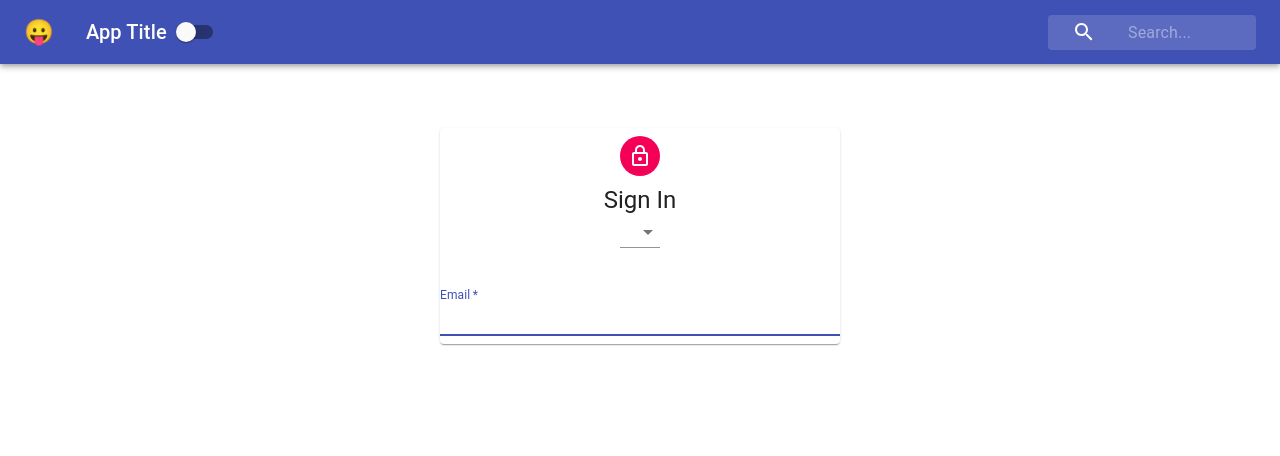
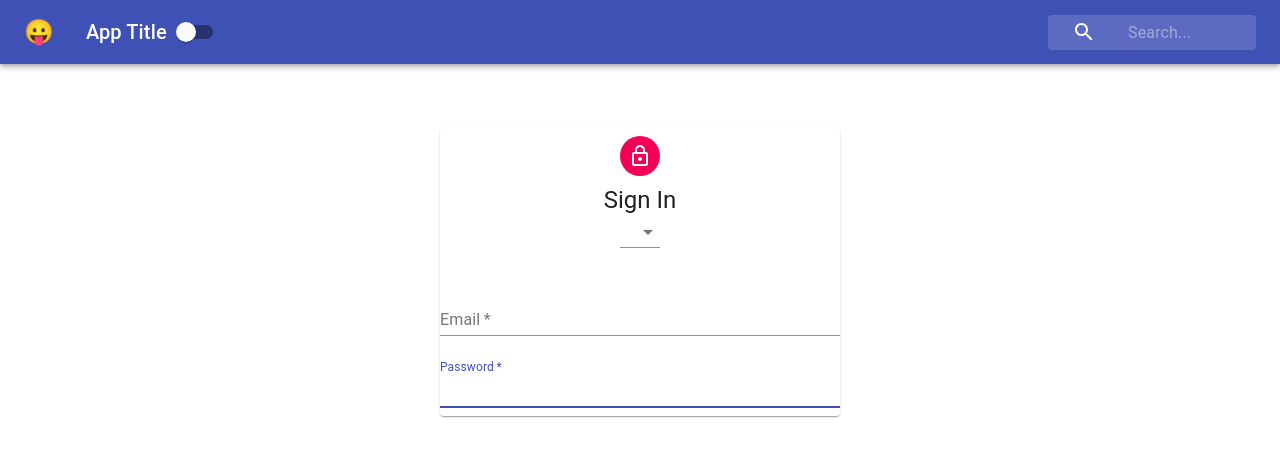
Before and after one commit to Decomplosed/react-context-app, a React (Create React App) app: page / in a window 1280 px wide. Shown: the top 456 px of the page. Built offline with nearby package versions, Linux system fonts and the light colour scheme.

Commit message:
added input for password

```diff
--- a/src/Form.js
+++ b/src/Form.js
@@ -36,6 +36,10 @@ class Form extends Component {
               <InputLabel htmlFor='email'>Email</InputLabel>
               <Input id='email' name='email' autoFocus />
             </FormControl>
+            <FormControl margin='normal' required fullWidth>
+              <InputLabel htmlFor='password'>Password</InputLabel>
+              <Input id='password' name='password' autoFocus />
+            </FormControl>
           </form>
         </Paper>
       </main>
```
